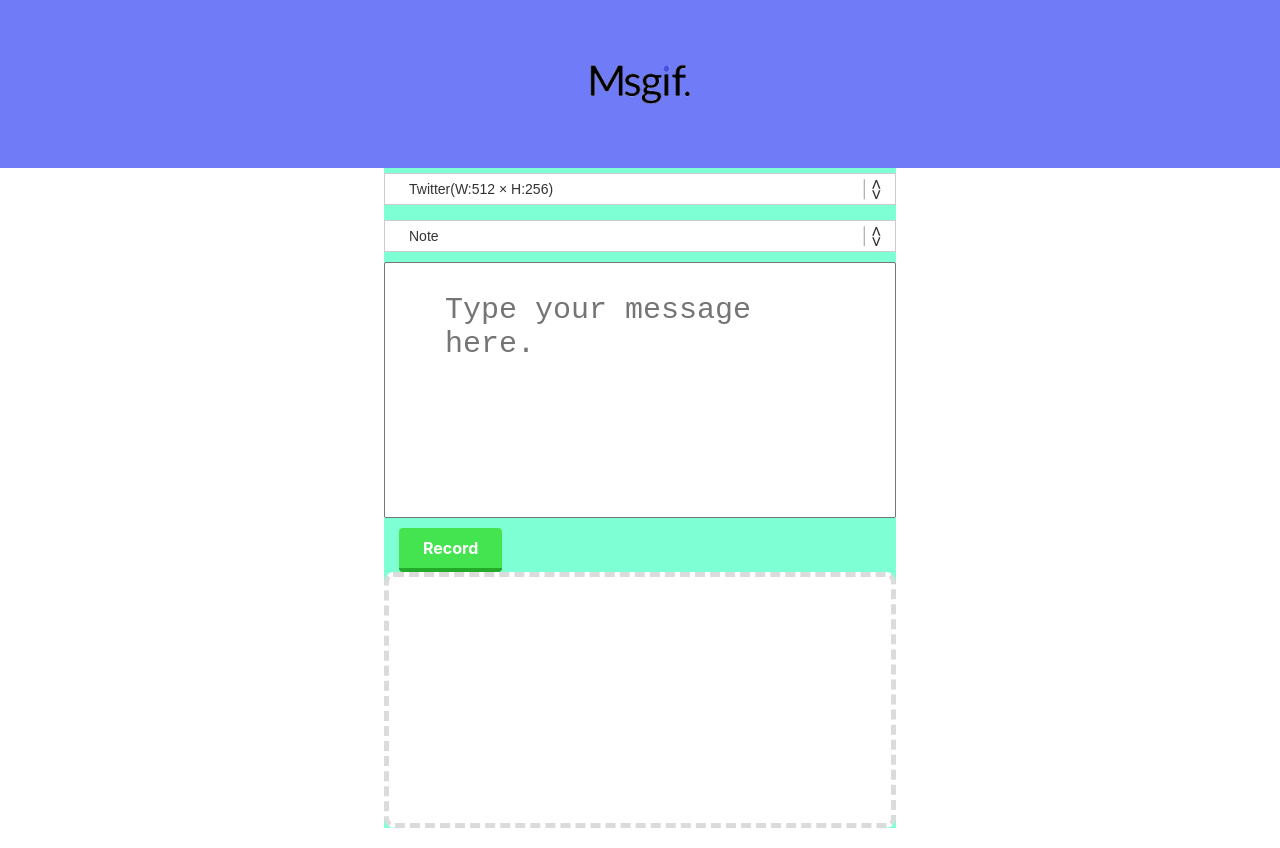
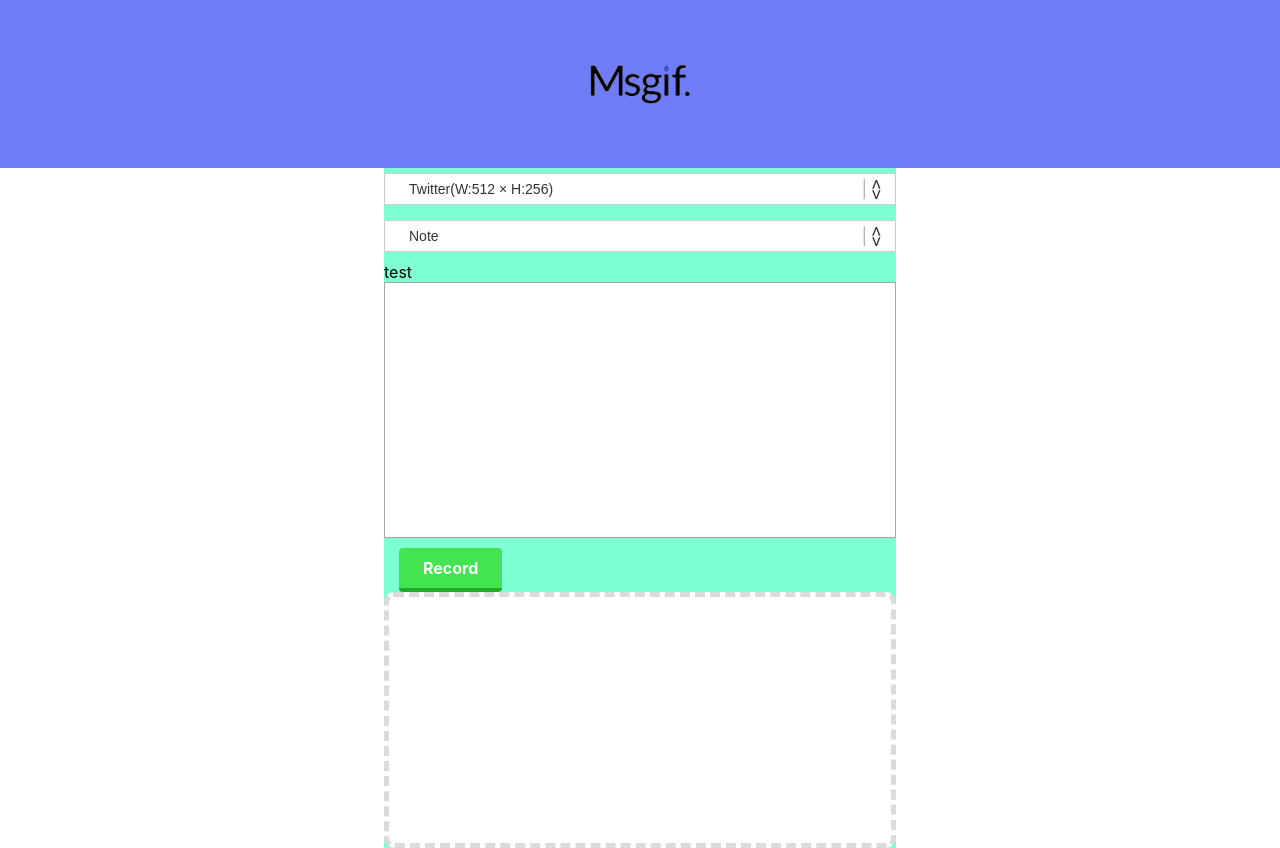
Before and after one commit to marieooq/react-msgif, a React (Create React App) app: page / in a window 1280 px wide. Built offline with nearby package versions, Linux system fonts and the light colour scheme; a web font is replaced by a local one.

Commit message:
enables to record the textarea

```diff
--- a/src/App.css
+++ b/src/App.css
@@ -27,6 +27,12 @@ header img#logo {
   background-color: aquamarine;
 }
 
+#size-mode-wrapper {
+  background-color: #707bf7;
+  display: block;
+  z-index: 99;
+}
+
 @media screen and (min-width: 480px) {
 }
 @media screen and (min-width: 768px) {
--- a/src/App.js
+++ b/src/App.js
@@ -107,6 +107,10 @@ export default class App extends Component {
   ////CAPTURE/////////////////////////////////////////////////////
 
   captureScreen = async () => {
+    console.log("-------");
+    console.log("inside captureScreen");
+    console.log("-------");
+
     if (store.getState().captureCount.counter === 0) {
       //shows the create gif button
       const createGifBtn = document.getElementById("createGif-btn");
@@ -115,8 +119,11 @@ export default class App extends Component {
     }
 
     //capture the canvas
-    const canvas = await html2canvas(this.textArea);
-    const imgData = canvas.toDataURL();
+    console.log("inside captureScreen");
+    console.log(this.textArea);
+    // this.textArea.style.height = this.textArea.scrollHeight + "px";
+    const textAreaCanvas = await html2canvas(this.textArea);
+    const imgData = textAreaCanvas.toDataURL();
     const imgTag = document.createElement("img");
     imgTag.src = `${imgData}`;
     this.props.pushToFrames(imgTag);
@@ -242,8 +249,11 @@ export default class App extends Component {
         </header>
         <div id="inner">
           {/* <Screen id="display-screen" status="" /> */}
-          <ScreenSize />
-          <ModeContainer />
+          <div id="size-mode-wrapper">
+            <ScreenSize />
+            <ModeContainer />
+          </div>
+          <div>test</div>
           <TextareaContainer captureScreen={this.captureScreen} />
           <div className="btn-wrapper">
             <RecordResetContainer />
--- a/src/components/Textarea.css
+++ b/src/components/Textarea.css
@@ -1,4 +1,4 @@
-textarea#textareaMsg {
+div#textareaMsg {
   resize: none;
   width: var(--screenWidth);
   height: var(--screenHeight);
@@ -6,9 +6,11 @@ textarea#textareaMsg {
   box-sizing: border-box;
   font-size: 30px;
   display: block;
-  margin: 0 auto;
+  margin: auto;
+  background-color: #fff;
+  border: 1px solid rgb(168, 166, 166);
 }
 
-textarea#textareaMsg:focus {
+div#textareaMsg:focus {
   outline: none;
 }
--- a/src/components/Textarea.js
+++ b/src/components/Textarea.js
@@ -22,18 +22,11 @@ class Textarea extends Component {
 
   render() {
     return (
-      <div>
-        <textarea
-          id="textareaMsg"
-          name="user-msg"
-          rows="5"
-          cols="26"
-          value={store.getState().textAreaVal}
-          maxLength="140"
-          onChange={this.setTextAreaVal}
-          placeholder="Type your message here."
-        ></textarea>
-      </div>
+      <div
+        id="textareaMsg"
+        contenteditable="true"
+        onChange={this.displayMessage()}
+      ></div>
     );
   }
 }
--- a/src/containers/RecordAndReset.js
+++ b/src/containers/RecordAndReset.js
@@ -97,6 +97,7 @@ class RecordAndReset extends Component {
   startRec = e => {
     e.preventDefault();
     if (!store.getState().isRec) {
+      console.log("here!");
       //when the RECORD button has been pushed
 
       //change state.isRec to true
```
